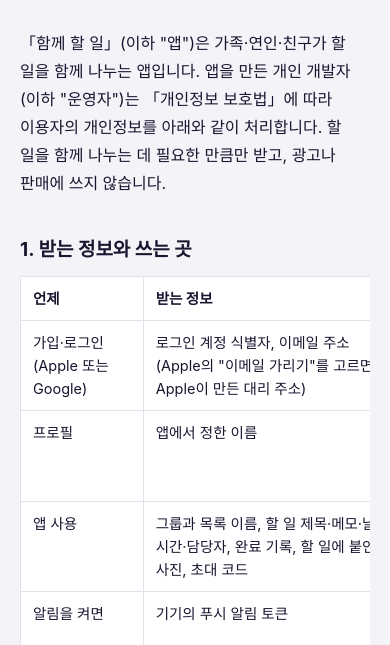
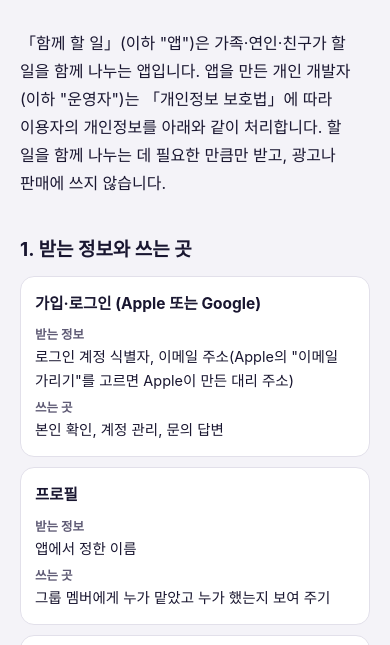
Before and after one commit to kangsogo7/todolist-legal, a plain HTML site: page privacy.html in a window 390 px wide. Shown: the part 153-798 px from the top of the page. Drawn offline with Linux system fonts and the light colour scheme.

Commit message:
Stack tables on phones

```diff
--- a/privacy.html
+++ b/privacy.html
@@ -96,5 +96,13 @@
 
 <nav><a href="./">함께 할 일</a><a href="terms.html">이용약관</a></nav>
 </main>
+<script>
+document.querySelectorAll("table").forEach(function (t) {
+  var heads = Array.prototype.map.call(t.querySelectorAll("thead th"), function (th) { return th.textContent; });
+  t.querySelectorAll("tbody tr").forEach(function (tr) {
+    Array.prototype.forEach.call(tr.children, function (td, i) { td.setAttribute("data-label", heads[i] || ""); });
+  });
+});
+</script>
 </body>
 </html>
--- a/style.css
+++ b/style.css
@@ -52,3 +52,12 @@ nav { display: flex; gap: 16px; flex-wrap: wrap; margin-top: 48px; padding-top:
 .cards { display: grid; gap: 12px; margin-top: 24px; }
 .cards a { display: block; background: var(--card); border: 1px solid var(--line); border-radius: 16px; padding: 18px 20px; text-decoration: none; color: var(--text); font-weight: 700; font-size: 17px; }
 .cards a span { display: block; font-weight: 400; font-size: 14px; color: var(--sub); }
+@media (max-width: 600px) {
+  table { min-width: 0; background: transparent; }
+  thead { display: none; }
+  table, tbody, tr, td { display: block; width: 100%; }
+  tr { background: var(--card); border: 1px solid var(--line); border-radius: 14px; padding: 12px 14px; margin-bottom: 10px; }
+  td { border: 0; padding: 3px 0; }
+  td:first-child { font-weight: 700; font-size: 15.5px; padding-bottom: 6px; }
+  td[data-label]:not(:first-child)::before { content: attr(data-label); display: block; font-size: 12.5px; font-weight: 700; color: var(--sub); }
+}
```
